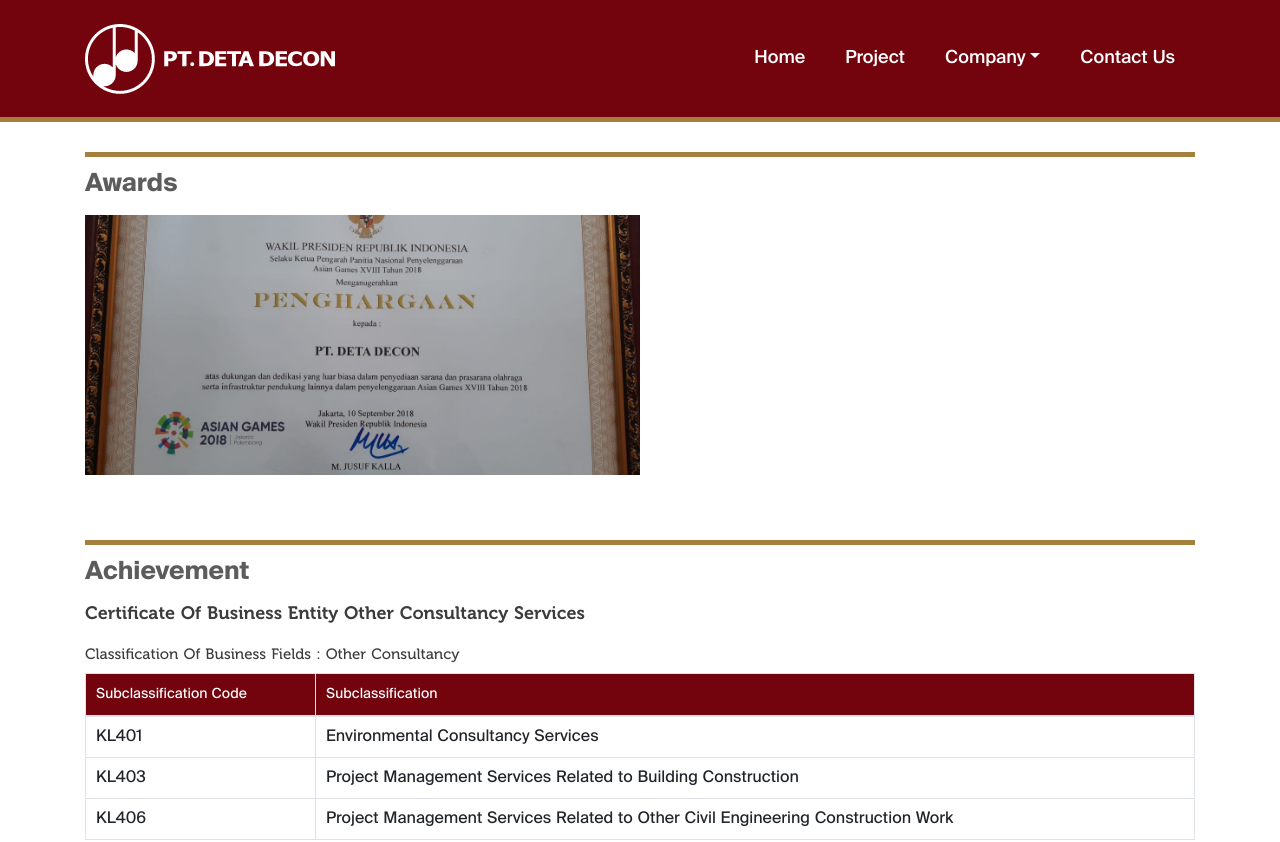
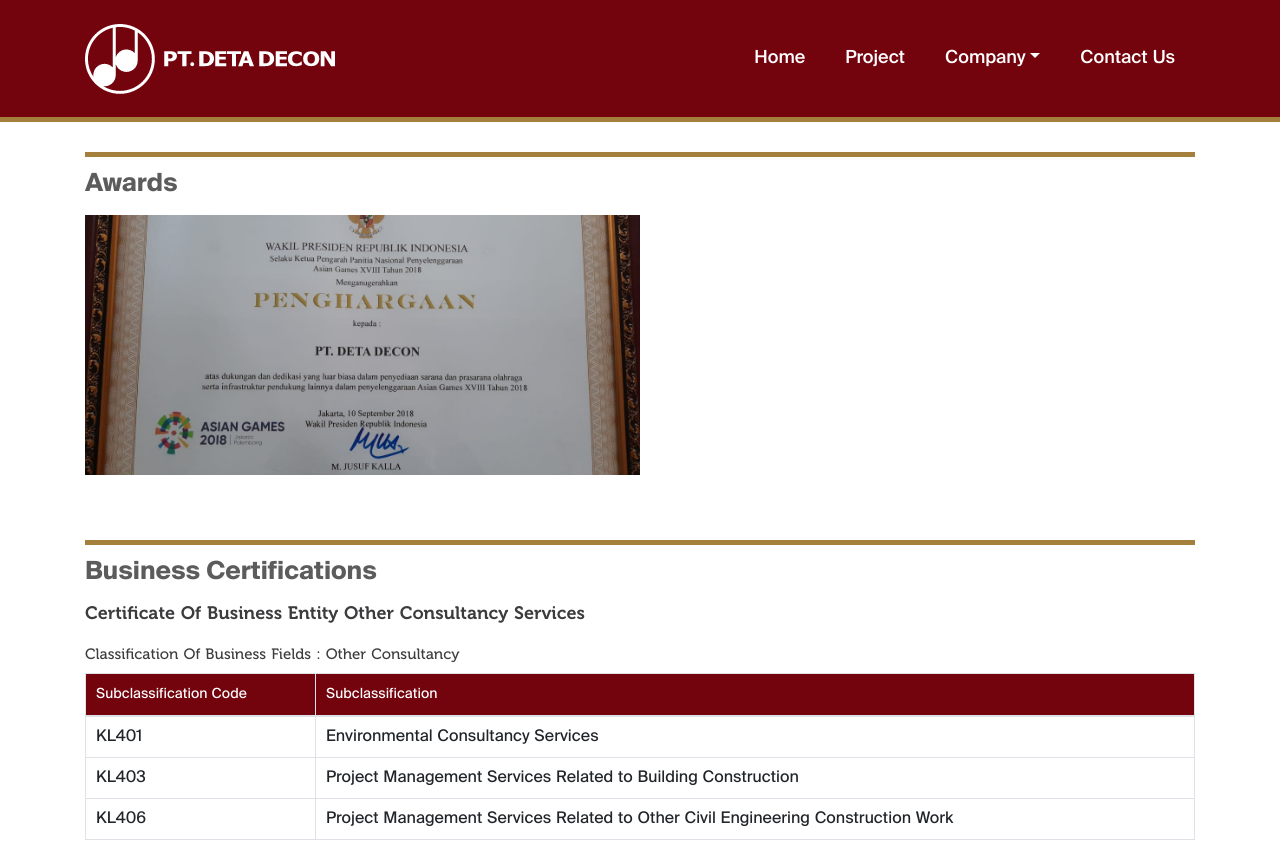
Before and after one commit to luthfimunadzar/deta-decon, a Nuxt app: page /awards in a window 1280 px wide. Shown: the top 842 px of the page. Built offline with nearby package versions, Linux system fonts and the light colour scheme.

Commit message:
wording certification

```diff
--- a/components/Header.vue
+++ b/components/Header.vue
@@ -12,7 +12,7 @@
           <b-nav-item to="/project">Project</b-nav-item>
           <b-nav-item-dropdown text="Company" right>
             <b-dropdown-item to="/about">About</b-dropdown-item>
-            <b-dropdown-item to="/awards">Awards</b-dropdown-item>
+            <b-dropdown-item to="/awards">Awards & Business Certifications</b-dropdown-item>
             <b-dropdown-item to="/press">Deta Decon in the press</b-dropdown-item>
           </b-nav-item-dropdown>
           <b-nav-item to="/contact">Contact Us</b-nav-item>
--- a/pages/awards.vue
+++ b/pages/awards.vue
@@ -27,7 +27,7 @@
           </b-col>
           <b-col lg="12">
             <div class="info">
-              <h4>Achievement</h4>
+              <h4>Business Certifications</h4>
 
               <div class="achievement-item">
                 <h5>Certificate Of Business Entity Other Consultancy Services</h5>
```
